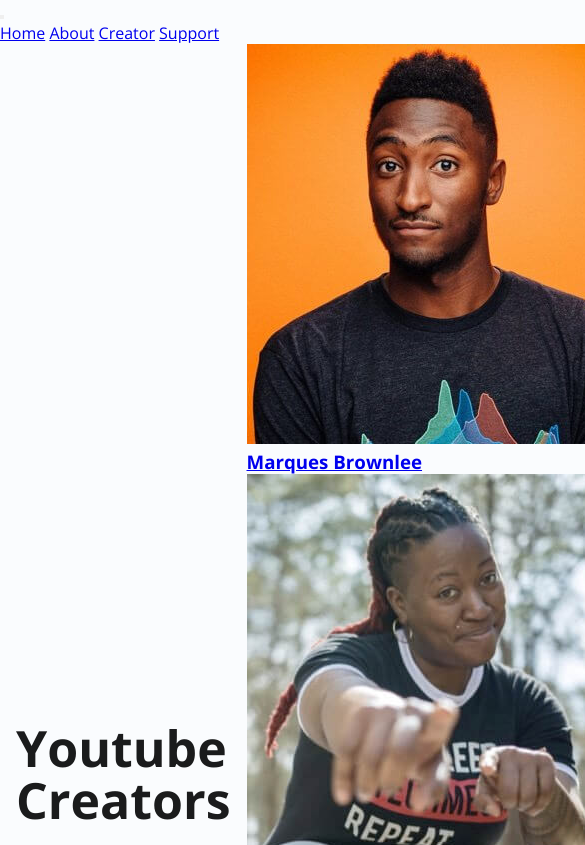
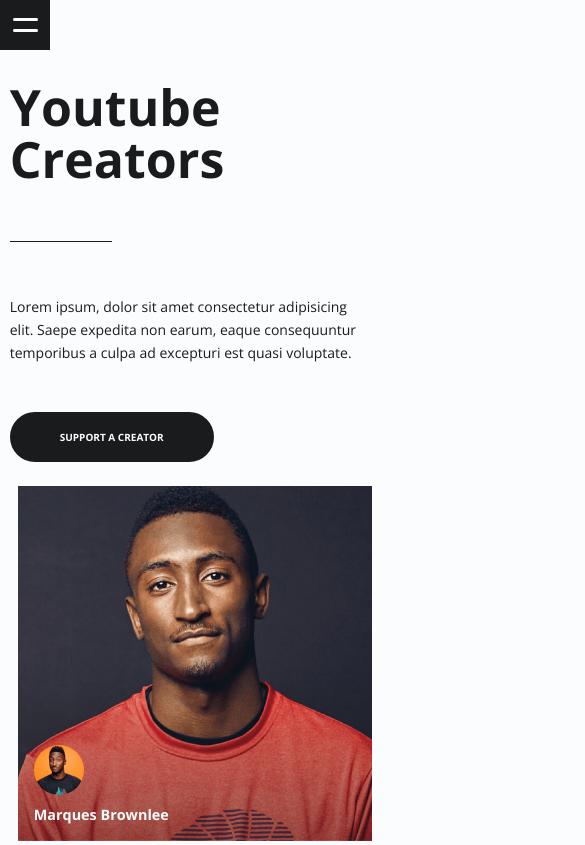
Before and after one commit to HayBeeCoder/Influencers_Landing_Page, a plain HTML site: page index.html in a window 390 px wide. Shown: the top 845 px of the page, 585 px wide, since content can reach past the window. Drawn offline with nearby package versions, Linux system fonts and the light colour scheme.

Commit message:
Completed Landing Page

```diff
--- a/index.html
+++ b/index.html
@@ -10,16 +10,19 @@
 </head>
 
 <body>
-    <button class="hamburger" id="hamburger" onclick="handle()"></button>
+    <div id="overlay" class=""></div>
+    <button class="hamburger" id="hamburger"></button>
     <nav class="main-nav" id="main-nav">
-        <a href="#" onclick="handle()">Home</a>
-        <a href="#" onclick="handle()">About</a>
-        <a href="#" onclick="handle()">Creator</a>
-        <a href="#" onclick="handle()">Support</a>
+        <a href="#">Home</a>
+        <a href="#">About</a>
+        <a href="#">Creator</a>
+        <a href="#">Support</a>
     </nav>
+    <div class="container">
         <main class="home">
 
             <section class="home__info">
+
                 <header class="home__header">
                     <h1 class="home__title">Youtube Creators</h1>
                     <span class="home__spacer"></span>
@@ -31,7 +34,9 @@
                 <div class="group-one">
                     <div class="home__card home__card--square">
                         <header>
-                        <img src="./images/Influencer Landing Page/marques-profile.jpg" alt="Marques Brownlee">
+                            <div class="image__wrapper">
+                                <img src="./images/marques-profile.jpg" alt="Marques Brownlee">
+                            </div>
                             <h3>
                                 <a href="#">
                             Marques Brownlee
@@ -41,7 +46,9 @@
                     </div>
                     <div class="home__card home__card--large">
                         <header>
-                        <img src="./images/Influencer Landing Page/tmo-profile.jpg" alt="Tech Me Out">
+                            <div class="image__wrapper">
+                                <img src="./images/tmo-profile.jpg" alt="Tech Me Out">
+                            </div>
                             <h3>
                                 <a href="#">
                        Tech Me Out
@@ -51,19 +58,25 @@
                     </div>
                 </div>
                 <div class="group-two">
-                <div class="home__card home__card--large"></div>
+                    <div class="home__card home__card--large">
                         <header>
-                    <img src="./images/Influencer Landing Page/ijustin-profile.jpg" alt="Justine Ezarik">
+                            <div class="image__wrapper">
+                                <img src="./images/ijustin-profile.jpg" alt="Justine Ezarik">
+                            </div>
                             <h3>
                                 <a href="#">
                                   Justine Ezarik
                              </a>
                             </h3>
-                </header>j
+                        </header>
                     </div>
-            <div class="home__card home__card--square"></div>
+
+
+                    <div class="home__card home__card--square">
                         <header>
-                <img src="./images/Influencer Landing Page/peter-profile.jpg" alt="Peter-Mckinnon">
+                            <div class="image__wrapper">
+                                <img src="./images/peter-profile.jpg" alt="Peter-Mckinnon">
+                            </div>
                             <h3>
                                 <a href="#">
                         Peter-Mckinnon
@@ -72,11 +85,10 @@
                         </header>
                     </div>
                 </div>
-
-
             </section>
         </main>
-    <script src="./main.jshu" type="text/javascript"></script>
+    </div>
+    <script src="./main.js" type="text/javascript"></script>
 </body>
 
 </html>
--- a/main.js
+++ b/main.js
@@ -0,0 +1,17 @@
+const menuBtn = document.querySelector('.hamburger')
+const navMenu = document.querySelector('.main-nav')
+const overlay = document.getElementById('overlay')
+
+function menu() {
+    if (!menuBtn.classList.contains('hamburger--active')) {
+        menuBtn.classList.add('hamburger--active')
+        navMenu.classList.add('main-nav--active')
+        overlay.classList.add('overlay')
+    } else {
+        menuBtn.classList.remove('hamburger--active')
+        navMenu.classList.remove('main-nav--active')
+        overlay.classList.remove('overlay')
+    }
+}
+
+menuBtn.onclick = menu;
--- a/style.css
+++ b/style.css
@@ -19,6 +19,103 @@
     background-color: var(--clr-light001);
     height: 100%;
     font-family: 'Open Sans', sans-serif;
+}
+
+img {
+    width: 100%;
+    max-width: 100%;
+}
+
+.overlay {
+    position: absolute;
+    width: 100%;
+    height: 100%;
+    background-color: rgba(0, 0, 0, .1);
+    z-index: 50;
+}
+
+.hamburger {
+    position: absolute;
+    cursor: pointer;
+    display: flex;
+    height: 50px;
+    width: 50px;
+    background-color: var(--clr-dark001);
+    border: none;
+    flex-direction: column;
+    justify-content: center;
+    align-items: center;
+    /* top: 16px;
+    left: 16px; */
+    z-index: 1000;
+}
+
+.hamburger:focus,
+.home__cta:active {
+    outline: 1px dashed var(--clr-red001);
+}
+
+.hamburger::after,
+.hamburger::before {
+    content: '';
+    height: 25px;
+    width: 2px;
+    border-radius: 10px;
+    background-color: var(--clr-light001);
+    border-left: 1px solid var(--clr-light001);
+    transform: rotate(90deg);
+    margin: -7px;
+    transition: transform 0.3s ease;
+}
+
+.hamburger--active::after {
+    transform: rotate(45deg);
+    margin: -10px;
+    background-color: var(--clr-red001);
+}
+
+.hamburger--active::before {
+    transform: rotate(-45deg);
+    margin: -17px;
+    background-color: var(--clr-red001);
+}
+
+.main-nav {
+    position: absolute;
+    display: flex;
+    flex-direction: column;
+    justify-content: center;
+    align-items: center;
+    height: 100%;
+    width: 40%;
+    background-color: var(--clr-dark001);
+    transform: translate(-100%, -100%);
+    transition: transform 0.65s ease;
+    z-index: 500;
+}
+
+.main-nav--active {
+    transform: translate(0, 0);
+}
+
+.main-nav a {
+    font-size: 1.8rem;
+    color: var(--clr-light001);
+    margin-bottom: .6em;
+    padding: .3em;
+    text-decoration: none;
+    border-bottom: 1px solid transparent;
+    cursor: pointer;
+    transition: border-bottom 0.3s ease;
+}
+
+.main-nav a:hover {
+    border-bottom: 1px solid var(--clr-light001);
+}
+
+.main-nav a:focus,
+.main-nav a:active {
+    outline: 1px solid var(--clr-red001);
 }
 
 .home {
@@ -90,3 +187,113 @@
     color: var(--clr-dark001);
     outline: 5px solid var(--clr-red001);
 }
+
+.home__cards {
+    grid-column: 2/3;
+    display: grid;
+    grid-template-columns: 1fr 1fr;
+}
+
+.group-one {
+    grid-column: 1/span 1;
+    display: flex;
+    flex-direction: column;
+    flex: 1;
+}
+
+.group-one .home__card--square {
+    background-image: linear-gradient(180deg, rgba(26, 27, 28, 0) 50%, rgba(26, 27, 28, 0.2) 74.85%, rgba(26, 27, 28, 0.4) 100%), url(./images/marques-brownlee.jpg);
+}
+
+.group-one .home__card--large {
+    background-image: linear-gradient(180deg, rgba(26, 27, 28, 0) 50%, rgba(26, 27, 28, 0.2) 74.85%, rgba(26, 27, 28, 0.4) 100%), url(./images/tech-me-out.jpg);
+}
+
+.group-two {
+    grid-column: 2/span 1;
+    display: flex;
+    flex-direction: column;
+}
+
+.group-two .home__card--square {
+    background-image: linear-gradient(180deg, rgba(26, 27, 28, 0) 50%, rgba(26, 27, 28, 0.2) 74.85%, rgba(26, 27, 28, 0.4) 100%), url(./images/peter-mckinnon.jpg);
+}
+
+.group-two .home__card--large {
+    background-image: linear-gradient(180deg, rgba(26, 27, 28, 0) 50%, rgba(26, 27, 28, 0.2) 74.85%, rgba(26, 27, 28, 0.4) 100%), url(./images/ijustine.jpg);
+}
+
+.home__card {
+    margin: 8px;
+    padding: 16px;
+    display: flex;
+    align-items: flex-end;
+    background-color: var(--clr-dark001);
+    background-position: center;
+    background-repeat: no-repeat;
+    background-size: cover;
+}
+
+.home__card header img {
+    width: 50px;
+    height: 50px;
+    border-radius: 50%;
+}
+
+.home__card header h3 a {
+    font-size: 0.9rem;
+    color: var(--clr-light001);
+    text-decoration: none;
+}
+
+.home__card--square {
+    height: 0;
+    padding-top: calc(100% - 32px);
+}
+
+.home__card--large {
+    flex: auto;
+}
+
+.container {
+    height: 100%;
+}
+
+@media screen and (max-width: 750px) {
+    .main-nav {
+        width: 90%;
+    }
+    .container {
+        width: 95%;
+        margin: 0 auto;
+        height: 100%;
+        position: relative;
+    }
+    .home__info,
+    .home__cards {
+        grid-column: 1/ span 2;
+    }
+    .hamburger {
+        top: 0;
+        left: 0;
+    }
+    .home__info {
+        grid-column: 1/3;
+        display: initial;
+        padding: 0;
+    }
+    .home__card--large {
+        height: 0;
+        padding-top: calc(100% - 32px);
+    }
+}
+
+@media screen and (max-width: 600px) {
+    .home {
+        display: initial;
+    }
+    .group-one,
+    .group-two {
+        grid-column: 1/ span 2;
+    }
+}
```
Also changed, not shown: images/ijustin-profile.jpg (renamed from images/Influencer Landing Page/ijustin-profile.jpg), images/ijustine.jpg (renamed from images/Influencer Landing Page/image 2.jpg), images/marques-brownlee.jpg (renamed from images/Influencer Landing Page/marques-brownlee.jpg), images/marques-profile.jpg (renamed from images/Influencer Landing Page/marques-profile.jpg), images/peter-mckinnon.jpg (renamed from images/Influencer Landing Page/peter-mckinnon.jpg), images/peter-profile.jpg (renamed from images/Influencer Landing Page/peter-profile.jpg), images/tech-me-out.jpg (renamed from images/Influencer Landing Page/tech-me-out.jpg), images/tmo-profile.jpg (renamed from images/Influencer Landing Page/tmo-profile.jpg). Lines whose indentation alone changed are shown as unchanged.
